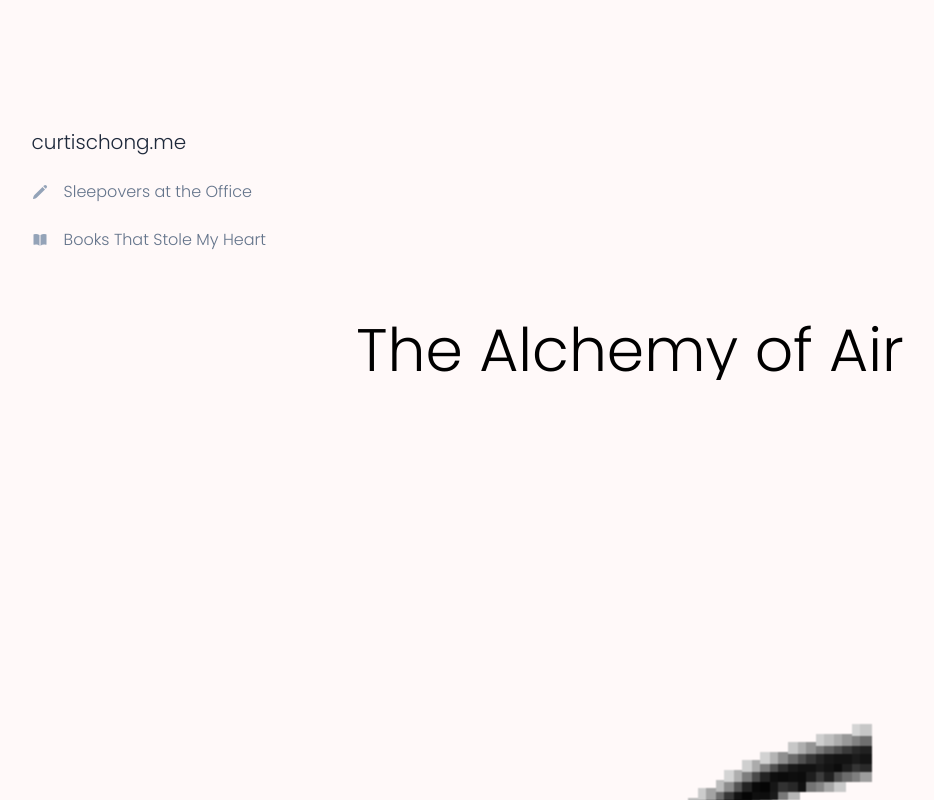
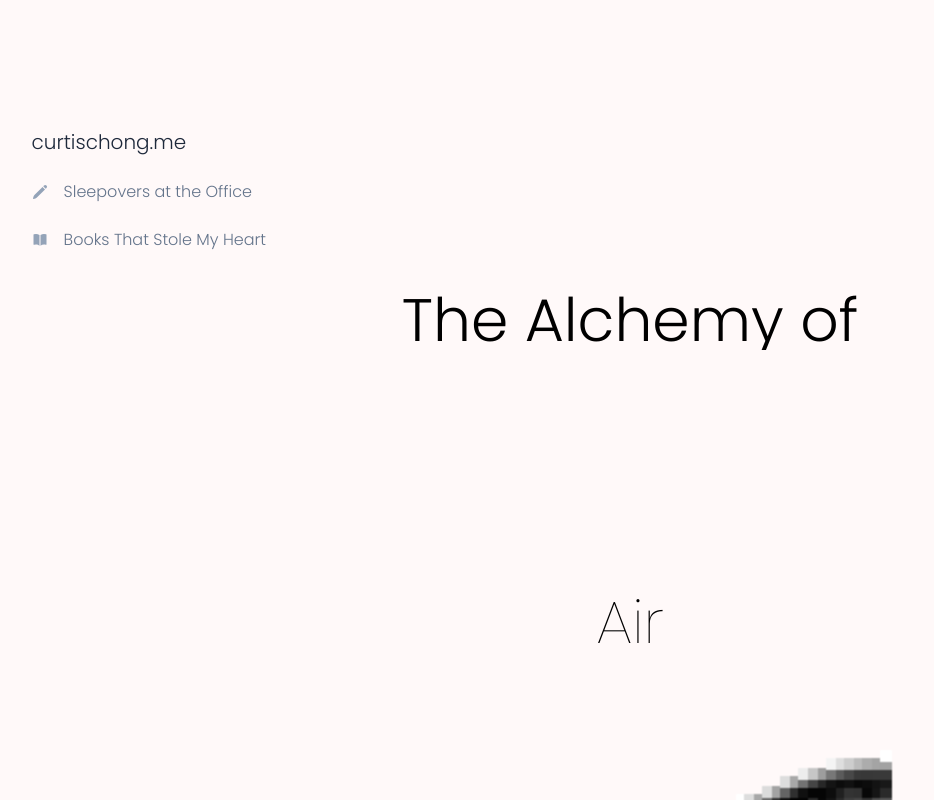
Before and after one commit to chongcurtis/chongcurtis.github.io, a Next.js app: page /books/the-alchemy-of-air in a window 1280 px wide. Shown: the top 800 px of the page, without its empty margins (10-944 px from the left). Built offline with nearby package versions, Linux system fonts and the light colour scheme.

Commit message:
the alchemy of air title works

```diff
--- /dev/null
+++ b/src/common/types/ZeroToOne.ts
@@ -0,0 +1,9 @@
+export type ZeroToOne = number & { __zeroToOne: never };
+
+export function createZeroToOne(value: number): ZeroToOne {
+    if (value >= 0 && value <= 1) {
+        return value as ZeroToOne;
+    } else {
+        throw new Error("Value must be between 0 and 1.");
+    }
+}
--- a/src/pages/_app.tsx
+++ b/src/pages/_app.tsx
@@ -7,7 +7,7 @@ import classNames from "classnames";
 
 // how to serve fonts: https://nextjs.org/docs/basic-features/font-optimization
 const poppins = Poppins({
-    weight: "300",
+    weight: ["100", "300"],
     style: "normal",
     subsets: ["latin-ext"],
 });
--- a/src/pages/books/the-alchemy-of-air.tsx
+++ b/src/pages/books/the-alchemy-of-air.tsx
@@ -11,12 +11,10 @@ export default function TheAlchemyOfAir() {
     return (
         <>
             <div className="mt-80" />
-            <p className="fade-in-on-scroll text-center text-6xl">The Alchemy of Air</p>
-
             <AlchemyOfAirTitle />
             {/*TODO: uncomment after fixing collision*/}
             {/*<Boiler />*/}
-            <p>
+            <p className="fade-in-on-scroll">
                 This book changed my life because it taught me that humanity has solved
                 calamity-scale problems before: Running out of food. It's about how a scientist and
                 an engineer spent years bringing down the cost of man-made fertilizer to replace the
@@ -24,6 +22,7 @@ export default function TheAlchemyOfAir() {
                 made me much more optimistic about climate change. It was really fascinating because
                 these people solved the world's biggest problem and nobody knows about it.
             </p>
+            <div className="mb-40" />;
         </>
     );
 }
--- a/src/pages/books/the-alchemy-of-air/AlchemyOfAirTitle.tsx
+++ b/src/pages/books/the-alchemy-of-air/AlchemyOfAirTitle.tsx
@@ -3,12 +3,15 @@ import cloneDeep from "lodash.clonedeep";
 import { startAnimationEventName } from "@/common/animations";
 import { Block } from "@/pages/books/the-alchemy-of-air/Block";
 import FluidSimulationCanvas from "@/pages/books/the-alchemy-of-air/fluid-simulator/FluidSimulationCanvas";
+import { Obstacle } from "@/pages/books/the-alchemy-of-air/fluid-simulator/Obstacle";
+import { createZeroToOne } from "@/common/types/ZeroToOne";
 
-const titleBlock = [new Block(-250, 70, 500, 10, "black", 110)];
-
+const initialObstacles = [
+    new Obstacle(createZeroToOne(0.5), createZeroToOne(0.5), createZeroToOne(0.1)),
+];
 export default function AlchemyOfAirTitle() {
     const timeoutId = React.useRef<NodeJS.Timeout>();
-    const blocks = React.useRef(null);
+    const [obstacles, setObstacles] = React.useState<Obstacle[]>([]);
     const titleRef = React.useRef<HTMLDivElement>(null);
     // ref to the ParticleSimulationCanvas
     React.useEffect(() => {
@@ -19,7 +22,7 @@ export default function AlchemyOfAirTitle() {
 
         const startAnimation = () => {
             // the simulation canvas should already be running. so all we need to do is set the particles
-            blocks.current = cloneDeep(titleBlock);
+            setObstacles(cloneDeep(initialObstacles));
         };
 
         title.addEventListener(startAnimationEventName, startAnimation);
@@ -30,8 +33,21 @@ export default function AlchemyOfAirTitle() {
         };
     }, [titleRef]);
     return (
-        <div ref={titleRef} className="align-center flex h-[500px] w-[500px] justify-center">
-            <FluidSimulationCanvas blocks={blocks} canvasWidth={500} canvasHeight={500} />
+        <div className="align-center flex h-[500px] w-[500px] flex-col justify-center">
+            <p className="text-center text-6xl">
+                <span className="fade-in-on-scroll">The</span>{" "}
+                <span className="fade-in-on-scroll">Alchemy</span>{" "}
+                <span className="fade-in-on-scroll">of</span>
+            </p>
+            <div
+                ref={titleRef}
+                className="align-center fade-in-on-scroll ml-5 flex h-[500px] w-[500px] justify-center "
+            >
+                <p className="absolute left-1/2 -translate-x-1/2 translate-y-[242px] transform text-6xl font-thin">
+                    Air
+                </p>
+                <FluidSimulationCanvas obstacles={obstacles} canvasWidth={500} canvasHeight={500} />
+            </div>
         </div>
     );
 }
--- a/src/pages/books/the-alchemy-of-air/fluid-simulator/FluidSimulationCanvas.tsx
+++ b/src/pages/books/the-alchemy-of-air/fluid-simulator/FluidSimulationCanvas.tsx
@@ -3,20 +3,14 @@ import { Block } from "@/pages/books/the-alchemy-of-air/Block";
 import { Particle } from "@/pages/books/the-alchemy-of-air/Particle";
 import Vector2 from "@/pages/books/the-alchemy-of-air/Vector2";
 import Fluid, { U_FIELD, V_FIELD } from "@/pages/books/the-alchemy-of-air/fluid-simulator/Fluid";
+import { Obstacle } from "@/pages/books/the-alchemy-of-air/fluid-simulator/Obstacle";
 
 type Props = {
-    blocks: React.MutableRefObject<Block[]>;
+    obstacles: Obstacle[];
     canvasWidth: number;
     canvasHeight: number;
 };
-export default function FluidSimulationCanvas({
-    particles,
-    blocks,
-    canvasWidth,
-    canvasHeight,
-}: Props) {
-    const SIMULATION_SPEED = 100; // 40ms between each frame = 25fps
-
+export default function FluidSimulationCanvas({ obstacles, canvasWidth, canvasHeight }: Props) {
     const canvasRef = React.useRef<HTMLCanvasElement>(null);
     const sceneRef = React.useRef<any>({
         gravity: -9.81,
@@ -52,6 +46,12 @@ export default function FluidSimulationCanvas({
     function cY(y) {
         return canvasHeight - y * cScale;
     }
+
+    React.useEffect(() => {
+        for (const obstacle of obstacles) {
+            setObstacle(obstacle, true);
+        }
+    }, [obstacles]);
 
     React.useEffect(() => {
         if (!canvasRef.current) {
@@ -152,7 +152,11 @@ export default function FluidSimulationCanvas({
 
             for (var j = minJ; j < maxJ; j++) f.m[j] = 0.0;
 
-            setObstacle(0.5, 0.5, true);
+            if (obstacles) {
+                for (const obstacle of obstacles) {
+                    setObstacle(obstacle, true);
+                }
+            }
 
             scene.gravity = 0.0;
             scene.showPressure = false;
@@ -295,9 +299,9 @@ export default function FluidSimulationCanvas({
                         // this is an optimization to improve the frame rate
                         continue;
                     }
-                    color[0] = 255 * s;
-                    color[1] = 255 * s;
-                    color[2] = 255 * s;
+                    color[0] = 255 * s * 1.2;
+                    color[1] = 255 * s * 1.2;
+                    color[2] = 255 * s * 1.2;
                     if (scene.sceneNr == 2) color = getSciColor(s, 0.0, 1.0);
                 } else if (f.s[i * n + j] == 0.0) {
                     color[0] = 0;
@@ -428,7 +432,10 @@ export default function FluidSimulationCanvas({
         }
     }
 
-    function setObstacle(x, y, reset) {
+    function setObstacle(obstacle: Obstacle, reset) {
+        const x = obstacle.x;
+        const y = obstacle.y;
+        const r = obstacle.radius;
         var vx = 0.0;
         var vy = 0.0;
         const scene = sceneRef.current;
@@ -440,10 +447,13 @@ export default function FluidSimulationCanvas({
 
         scene.obstacleX = x;
         scene.obstacleY = y;
-        var r = scene.obstacleRadius;
         var f = scene.fluid;
+        if (!f) {
+            // the fluid hasn't been initalized yet
+            return;
+        }
         var n = f.numY;
-        var cd = Math.sqrt(2) * f.h;
+        // var cd = Math.sqrt(2) * f.h;
 
         for (var i = 1; i < f.numX - 2; i++) {
             for (var j = 1; j < f.numY - 2; j++) {
@@ -454,9 +464,11 @@ export default function FluidSimulationCanvas({
 
                 if (dx * dx + dy * dy < r * r) {
                     f.s[i * n + j] = 0.0;
-                    if (scene.sceneNr == 2)
+                    if (scene.sceneNr == 2) {
                         f.m[i * n + j] = 0.5 + 0.5 * Math.sin(0.1 * scene.frameNr);
-                    else f.m[i * n + j] = 1.0;
+                    } else {
+                        f.m[i * n + j] = 1.0;
+                    }
                     f.u[i * n + j] = vx;
                     f.u[(i + 1) * n + j] = vx;
                     f.v[i * n + j] = vy;
@@ -473,7 +485,7 @@ export default function FluidSimulationCanvas({
             id="canvas"
             ref={canvasRef}
             // NOTE: the fade-in-on-scroll is really important because without it the startAnimationEvent won't be called for this canvas
-            className={`fade-in-on-scroll w-[${canvasWidth}px] h-[${canvasHeight}px] bg-background-color`}
+            className={`w-[${canvasWidth}px] h-[${canvasHeight}px] bg-background-color`}
         />
     );
 }
--- /dev/null
+++ b/src/pages/books/the-alchemy-of-air/fluid-simulator/Obstacle.ts
@@ -0,0 +1,13 @@
+import { ZeroToOne } from "@/common/types/ZeroToOne";
+
+export class Obstacle {
+    x: ZeroToOne; // ZeroToOne is a percentage of the canvas' width/height
+    y: ZeroToOne;
+    radius: ZeroToOne;
+
+    constructor(x: ZeroToOne, y: ZeroToOne, radius: ZeroToOne) {
+        this.x = x;
+        this.y = y;
+        this.radius = radius;
+    }
+}
```
